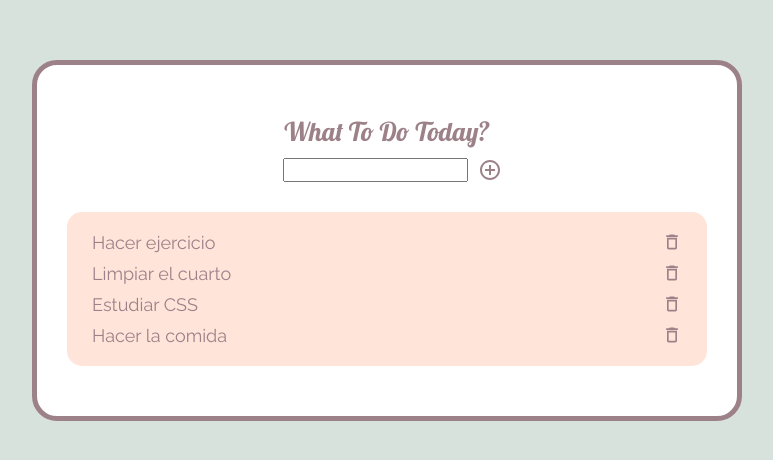
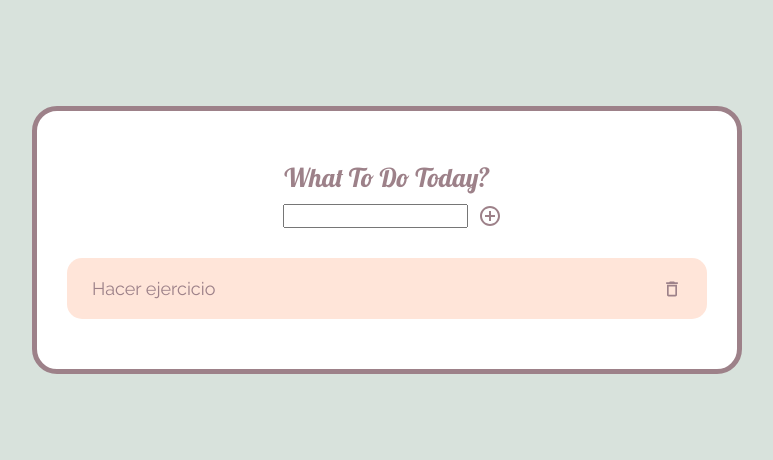
Before and after one commit to LittlePuggers/ToDoList, a React (Create React App) app: page / in a window 1280 px wide. Shown: the part 160-620 px from the top of the page, without its empty margins (253-1026 px from the left). Built offline with nearby package versions, Linux system fonts and the light colour scheme.

Commit message:
Deleted default tasks, left one jic

```diff
--- a/src/App.js
+++ b/src/App.js
@@ -5,10 +5,7 @@ import { useState } from 'react'
 
 function App() {
   const [ listaTareas, setListaTareas ] = useState([
-    'Hacer ejercicio',
-    'Limpiar el cuarto',
-    'Estudiar CSS',
-    'Hacer la comida'
+    'Hacer ejercicio'
   ])
 
   function addTask(task){
```
